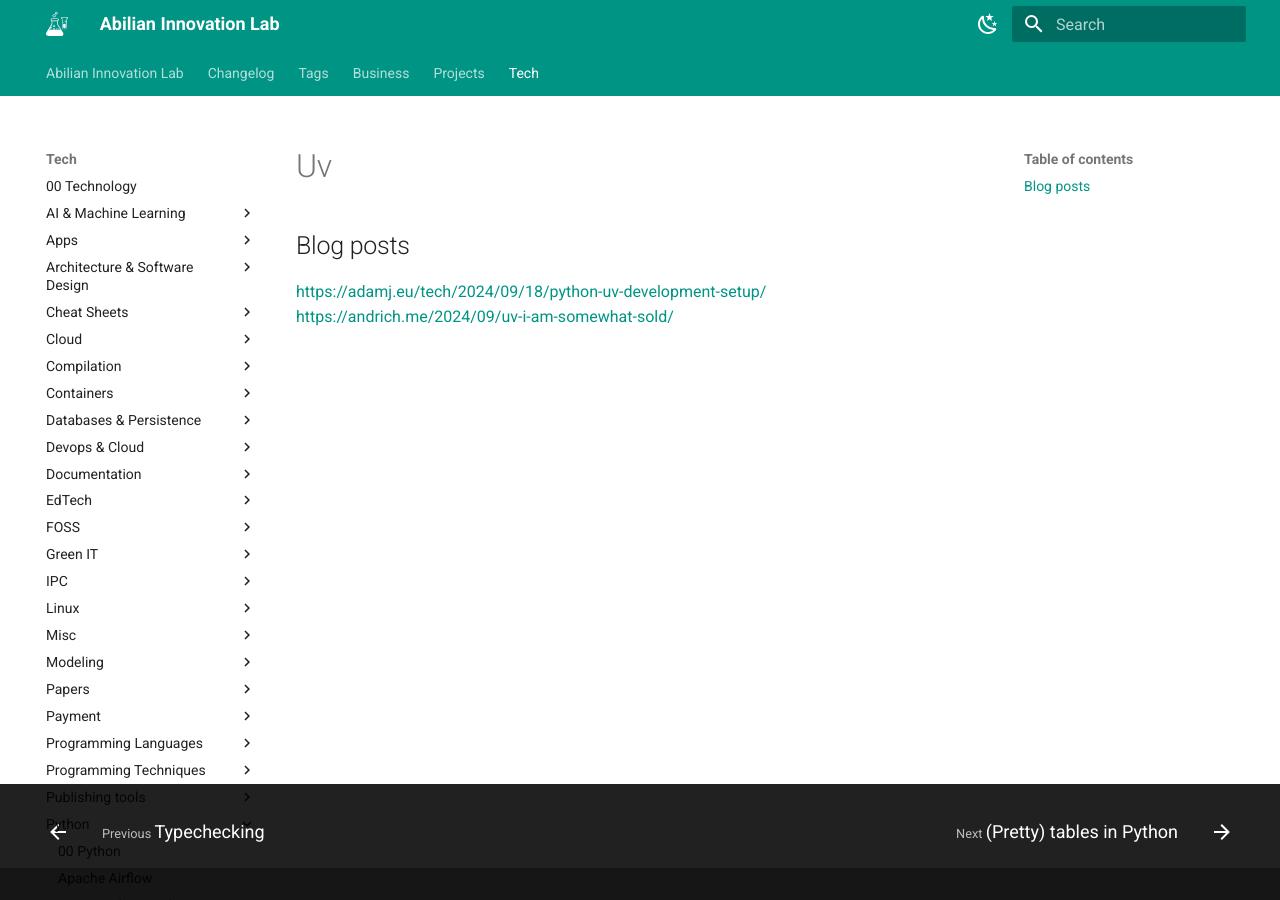
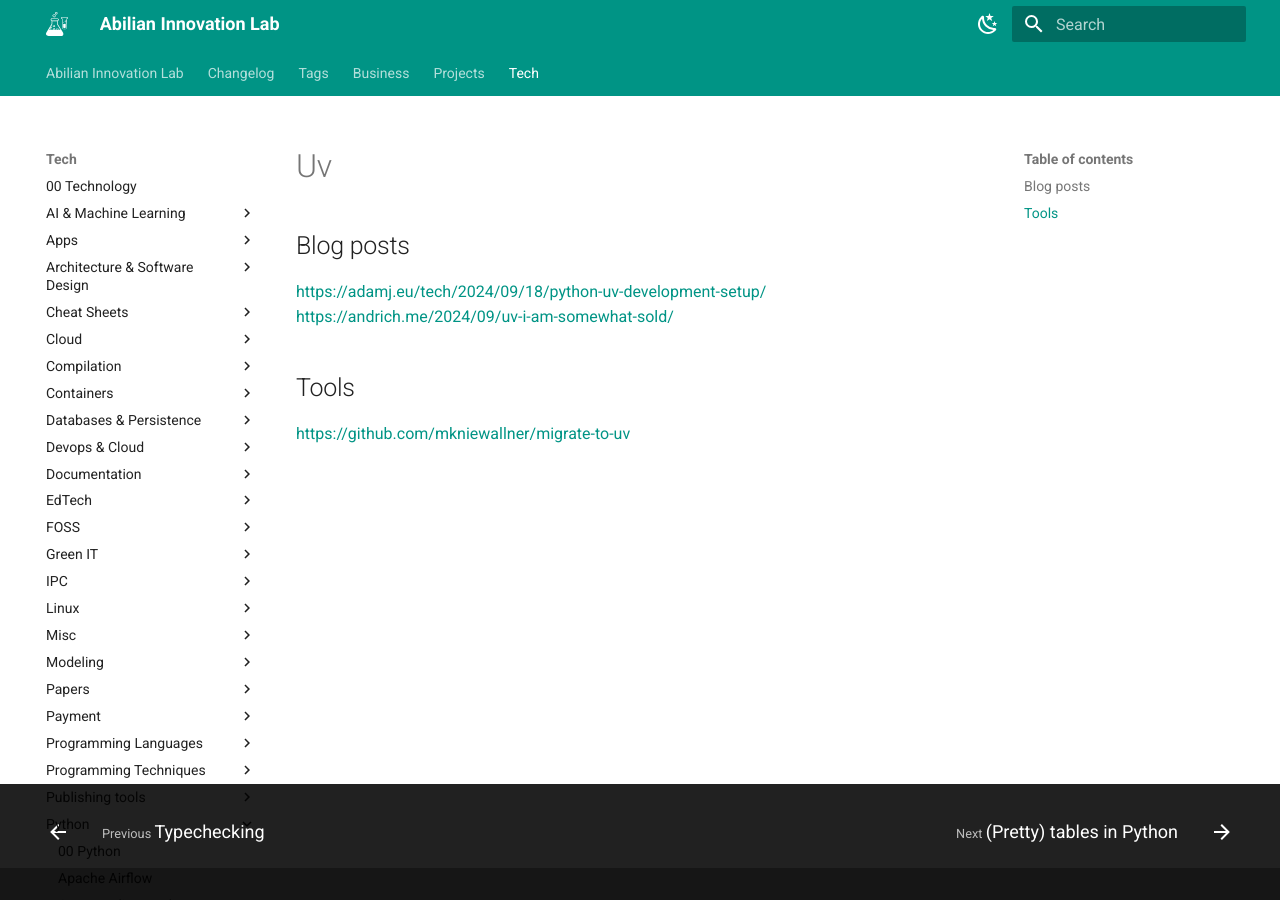
Before and after one commit to abilian/lab.abilian.com, an MkDocs documentation site: the page built from docs/Tech/Python/Tooling/uv.md, in a window 1280 px wide. Built offline with MkDocs 1.6.1 and Material for MkDocs 9.7.7, drawn with Linux system fonts in a browser that asks for light colours; comment, search, counter and statistics services are not loaded.

Commit message:
Update content

```diff
--- a/docs/Tech/Python/Tooling/uv.md
+++ b/docs/Tech/Python/Tooling/uv.md
@@ -3,3 +3,8 @@
 
 https://adamj.eu/tech/2024/09/18/python-uv-development-setup/
 https://andrich.me/2024/09/uv-i-am-somewhat-sold/
+
+
+## Tools
+
+https://github.com/mkniewallner/migrate-to-uv
```
Also changed, not shown: docs/changelog.md (+4 -6 lines).
